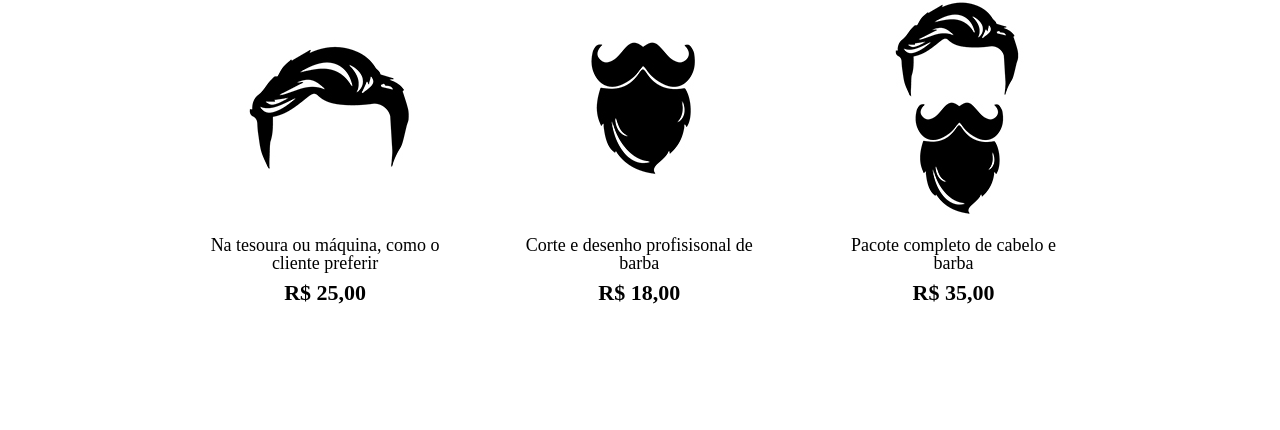
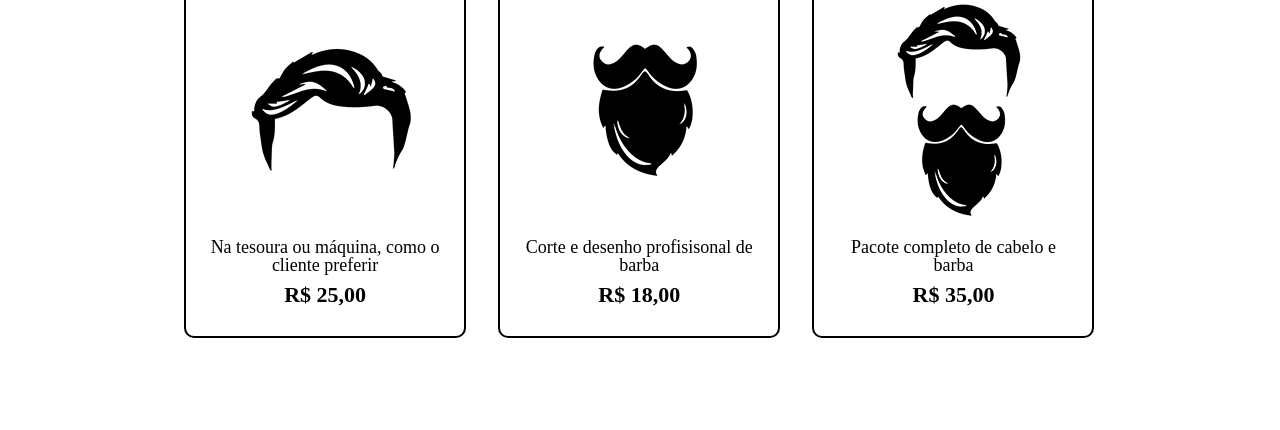
Before and after one commit to jeanhrsouza/learning-html-css, a plain HTML site: page produtos.html in a window 1280 px wide. Shown: the part 370-800 px from the top of the page. Drawn offline with Linux system fonts and the light colour scheme.

Commit message:
HTML e CSS3 parte 2: Lidando com bordas

```diff
--- a/produtos.css
+++ b/produtos.css
@@ -43,6 +43,14 @@ nav a {
     margin: 0 1.5%;
     padding: 30px 20px; /**/
     box-sizing: border-box; /*trabalhar porcentagem com px*/
+    /*criando a borda*/
+    border-color: #000000; /*aplicando a cor na borda*/
+    border-width: 2px;/* aplicando o tamanho da borda*/
+    border-style: solid; /*aplicando o estilho de linhas solidas*/
+    /*pode aplicar as 3 linhas em uma só:
+        border: 2px solid #000000
+    */
+    border-radius: 10px;
 }
 
 .produtos h2{
```
